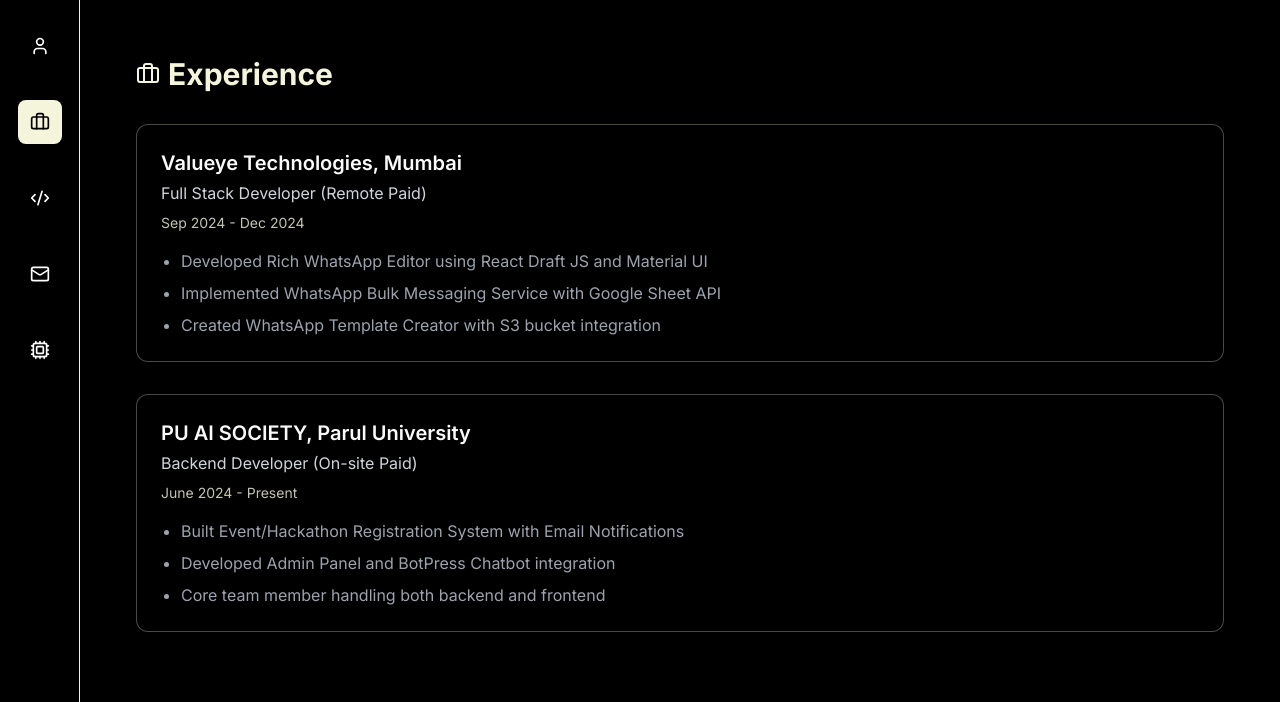
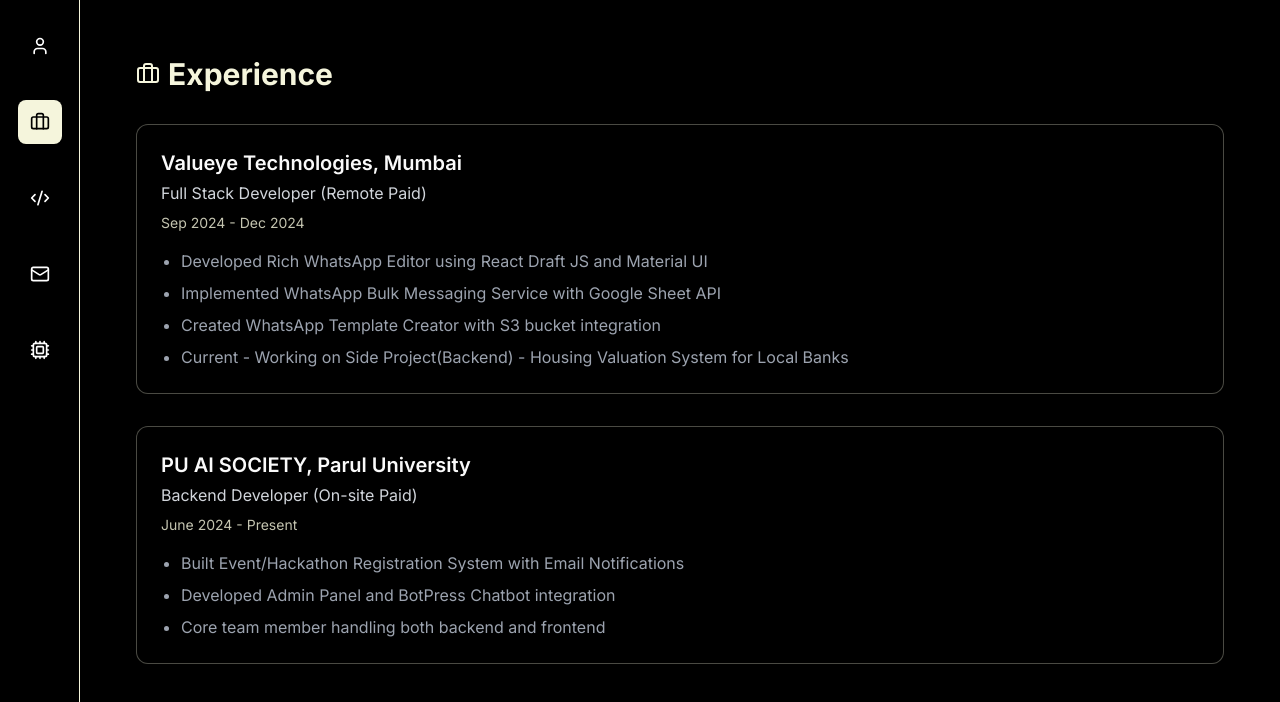
Before and after one commit to arpitmohankar/portalm, a Next.js app: page / in a window 1280 px wide. Both pictures are taken after a click on the button 39 px from the left and 122 px from the top of the page. Shown: the top 702 px of the page. Built offline with nearby package versions, Linux system fonts and the light colour scheme.

Commit message:
exp update

```diff
--- a/src/components/Experience.tsx
+++ b/src/components/Experience.tsx
@@ -10,7 +10,8 @@
     points: [
       "Developed Rich WhatsApp Editor using React Draft JS and Material UI",
       "Implemented WhatsApp Bulk Messaging Service with Google Sheet API",
-      "Created WhatsApp Template Creator with S3 bucket integration"
+      "Created WhatsApp Template Creator with S3 bucket integration",
+      "Current - Working on Side Project(Backend) - Housing Valuation System for Local Banks"
     ]
   },
   {
```
